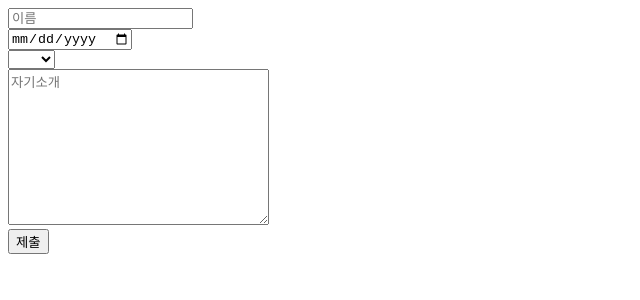
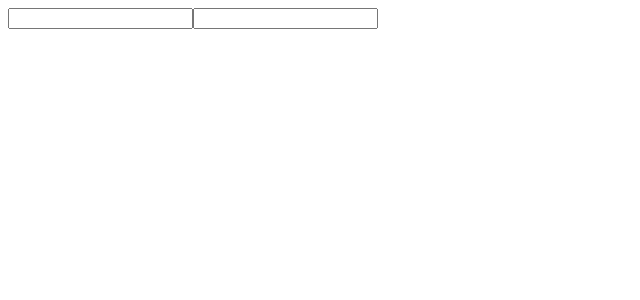
Before and after one commit to Thjanga/OnebiteReact, a React (Vite) app in the folder section05/: page / in a window 1280 px wide. Shown: the top 300 px of the page, without its empty margins (0-640 px from the left). Built offline with nearby package versions, Linux system fonts and the light colour scheme.

Commit message:
React Hooks

```diff
--- a/section05/src/App.jsx
+++ b/section05/src/App.jsx
@@ -1,11 +1,12 @@
 import './App.css'
 import Register from './components/Register.jsx'
-
+import HookExam from './components/HookExam.jsx'
 
 function App() {
   return (
     <>
-      <Register />
+      {/* <Register /> */}
+      <HookExam />
     </>
   );
 }
--- /dev/null
+++ b/section05/src/components/HookExam.jsx
@@ -0,0 +1,21 @@
+// 3가지 hook 관련된 팁
+// 1. 함수 컴포넌트, 커스텀 훅 내부에서만 호출 가능
+// 2. 조건부로 호출될 수는 없다.
+// 3. 나만의 훅(Custom Hook) 직접 만들 수 있다.
+
+import { useState } from "react";
+import useInput from "../hooks/useInput.jsx";
+
+const HookExam = () => {
+    const { input, onChange } = useInput();
+    const { input2, onChange2 } = useInput();
+
+    return (
+        <div>
+            <input value={input} onChange={onChange} />
+            <input value={input2} onChange={onChange2} />
+        </div>
+    );
+};
+
+export default HookExam;
--- /dev/null
+++ b/section05/src/hooks/useInput.jsx
@@ -0,0 +1,13 @@
+import { useState } from "react";
+
+function useInput() { // 커스텀 훅
+    const [input, setInput] = useState("");
+
+    const onChange = (e) => {
+        setInput(e.target.value);
+    }
+
+    return { input, onChange };
+}
+
+export default useInput;
```
